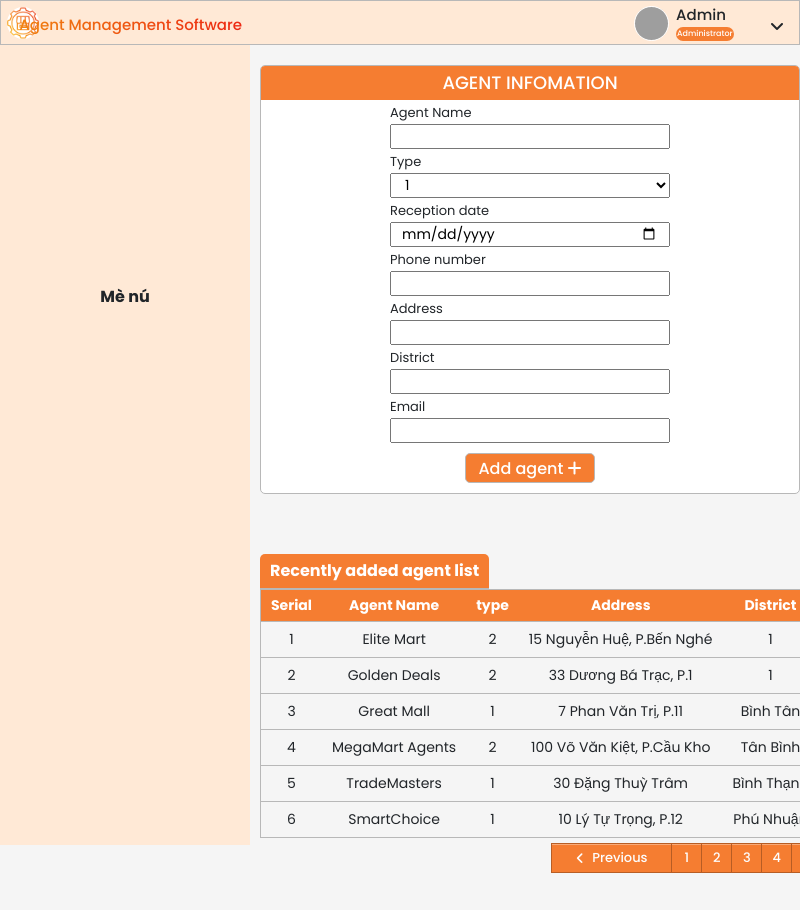
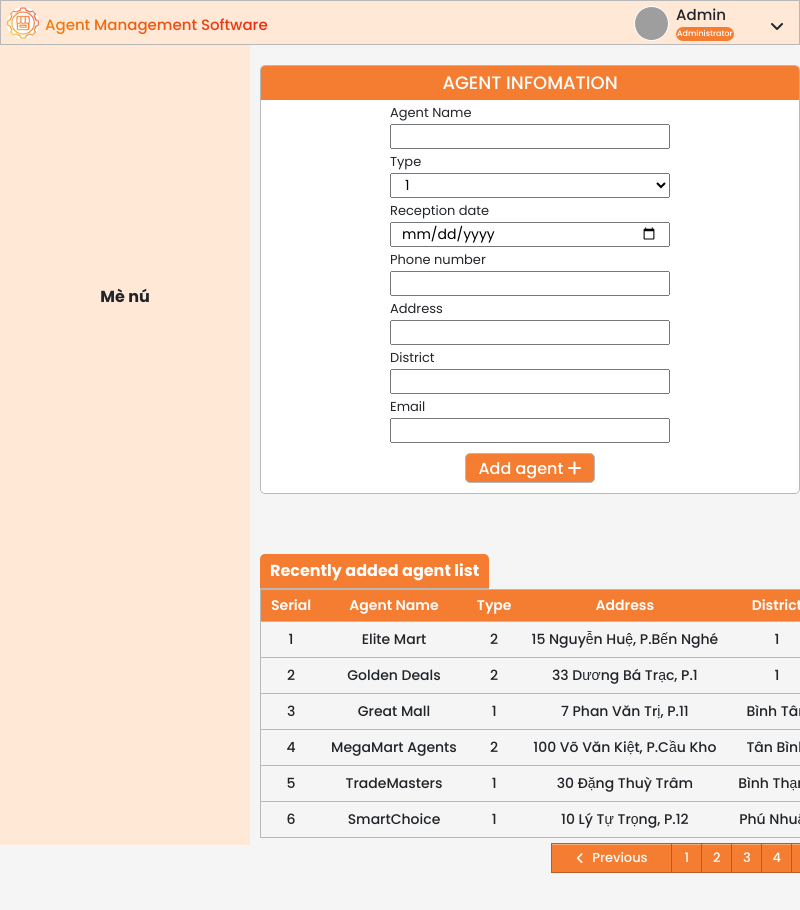
Before and after one commit to hntquan0805/Project-Agency-Management, an Electron app: page Electron.JS/views/addAgent.html in a window 800 px wide. Drawn offline with Linux system fonts and the light colour scheme; grey boxes are pictures that could not be loaded.

Commit message:
update table and header in page addAgent

```diff
--- a/Electron.JS/public/addAgent.css
+++ b/Electron.JS/public/addAgent.css
@@ -114,10 +114,12 @@ table th{
     width: fit-content;
     padding: 5px 10px;
     text-wrap: nowrap;
+    font-weight: 600;
+    text-transform: capitalize;
 }
 
 table tbody th{
-    font-weight: 400;
+    font-weight: 500;
 }
 
 table thead tr, .inner-title{
--- a/Electron.JS/public/main.css
+++ b/Electron.JS/public/main.css
@@ -36,8 +36,9 @@ header{
     position: absolute;
     left: 6px;
     top: 6px;
-    width: 235px;
+    width: fit-content;
     height: 32px;
+    text-wrap: nowrap;
 }
 
 .miniLogo{
@@ -50,7 +51,7 @@ header{
 .softwareName{
     position: absolute;
     top: 7px;
-    right: 0;
+    left: 38px;
 }
 
 .swName{
```
